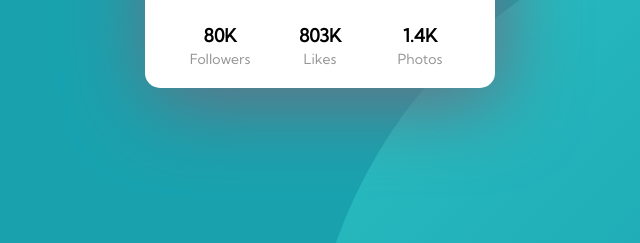
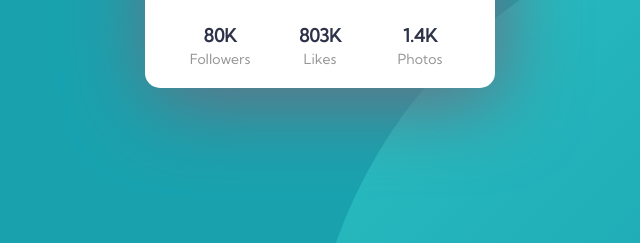
Before and after one commit to joanneccwang/profile-card-component, a plain HTML site: page index.html in a window 1280 px wide. Shown: the part 500-743 px from the top of the page, 320-960 px from the left. Drawn offline with Linux system fonts and the light colour scheme.

Commit message:
FIX: Fix font color for stat-block

```diff
--- a/style/style.css
+++ b/style/style.css
@@ -110,7 +110,7 @@ body {
   font-size: var(--font-large);
   font-weight: var(--font-bold);
   line-height: var(--lh-large);
-  color: var(--dark-gray-blue);
+  color: var(--very-dark-desaturated-blue);
 }
 .stat-block .stat-num {
   font-size: var(--font-small);
```
